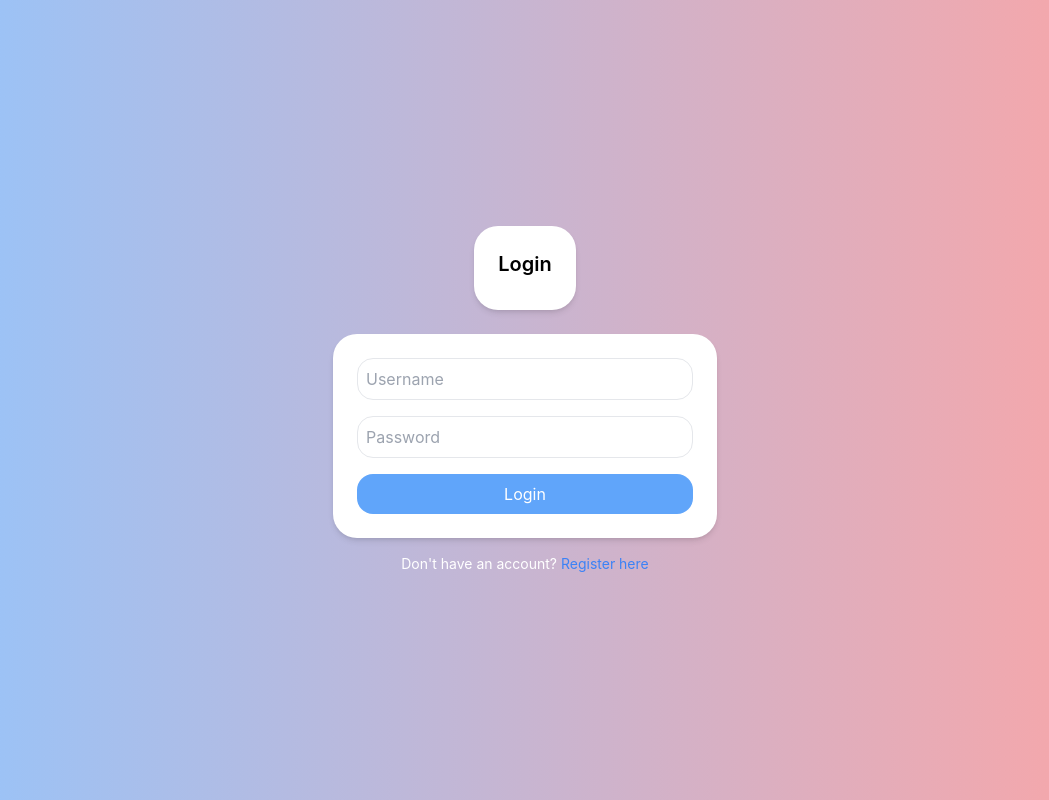
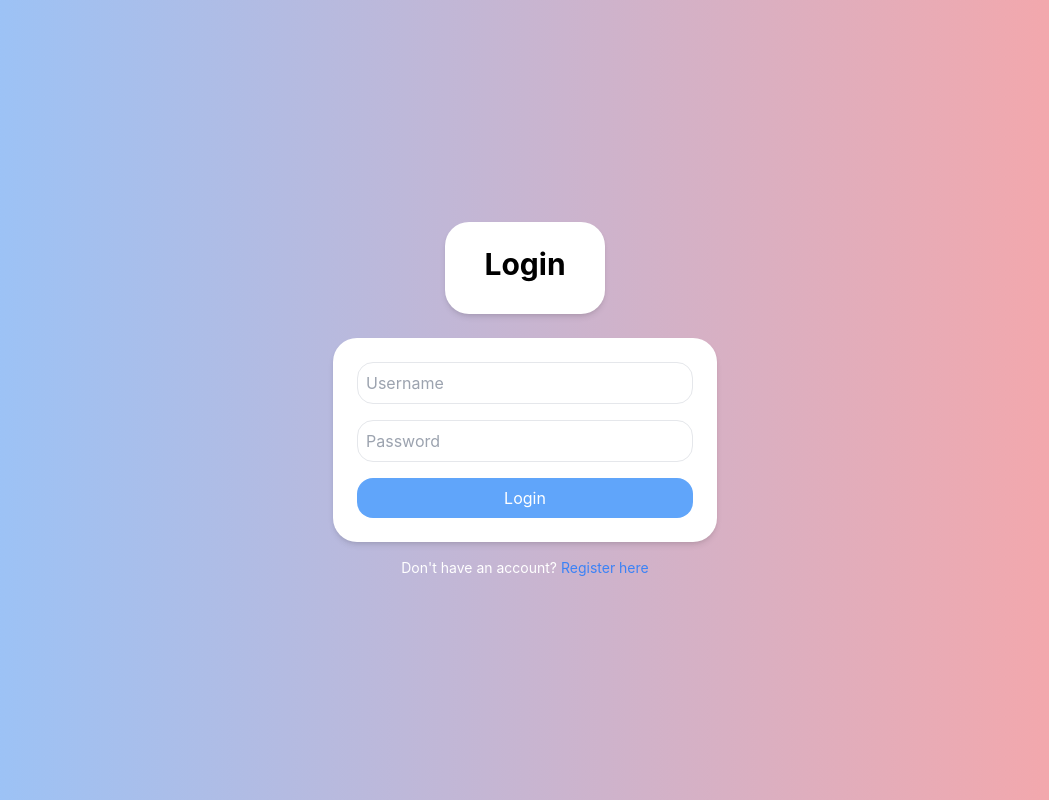
Before and after one commit to MatheeshaKoralegedara/Expensive-Tracker, a React (Create React App) app in the folder frontend/: page / in a window 1280 px wide. Shown: the whole page, without its empty margins (115-1164 px from the left). Built offline with nearby package versions, Linux system fonts and the light colour scheme; the HTML template or start-up script is replaced by a standard one.

Commit message:
update the login,register UI and update logout button

```diff
--- a/frontend/src/components/Dashboard.js
+++ b/frontend/src/components/Dashboard.js
@@ -65,7 +65,7 @@ function Dashboard() {
 
     return (
         <div className="bg-gray-100 p-6 rounded-3xl shadow-md">
-            <button className="w-full bg-red-500 text-white p-2 rounded-2xl hover:bg-yellow-500" onClick={logout}>Logout</button>
+            <button className="w-full bg-red-500 text-white p-2 rounded-2xl hover:bg-yellow-500 w-40 " onClick={logout}>Logout</button>
             <h2 className="text-3xl font-semibold mb-4">Total Expenses </h2>
             <p className="text-2xl font-bold mb-6">Rs.{total.toFixed(2)}</p>
 
--- a/frontend/src/components/Login.js
+++ b/frontend/src/components/Login.js
@@ -24,8 +24,8 @@ function Login() {
 
     return (
         <div className="min-h-screen flex flex-col items-center justify-center bg-gradient-to-r from-blue-300 to-red-300">
-            <div className="bg-white p-6 rounded-3xl shadow-md mb-6">
-                <h2 className="text-xl font-semibold mb-2 text-center">Login</h2>
+            <div className="bg-white p-6 rounded-3xl shadow-md mb-6 w-40">
+                <h2 className="text-3xl font-bold mb-2 text-center ">Login</h2>
                 </div>
 
             <form onSubmit={handleLogin} className="space-y-4 w-full max-w-sm bg-white p-6 rounded-3xl shadow-md">
--- a/frontend/src/components/Register.js
+++ b/frontend/src/components/Register.js
@@ -21,7 +21,7 @@ function Register() {
 
         return (
             <div className="min-h-screen flex flex-col items-center justify-center bg-gradient-to-r from-blue-300 to-red-300">
-               <div className="bg-white p-4 rounded-2xl shadow-lg w-60" >
+               <div className="bg-white p-4 rounded-2xl shadow-lg w-40" >
                 <h2 className="text-3xl font-bold mb-2 text-center">Register</h2>
                 </div>
                 <form onSubmit={handleRegister} className="space-y-4 w-full max-w-sm bg-white p-6 rounded-3xl shadow-md mt-6">
```
